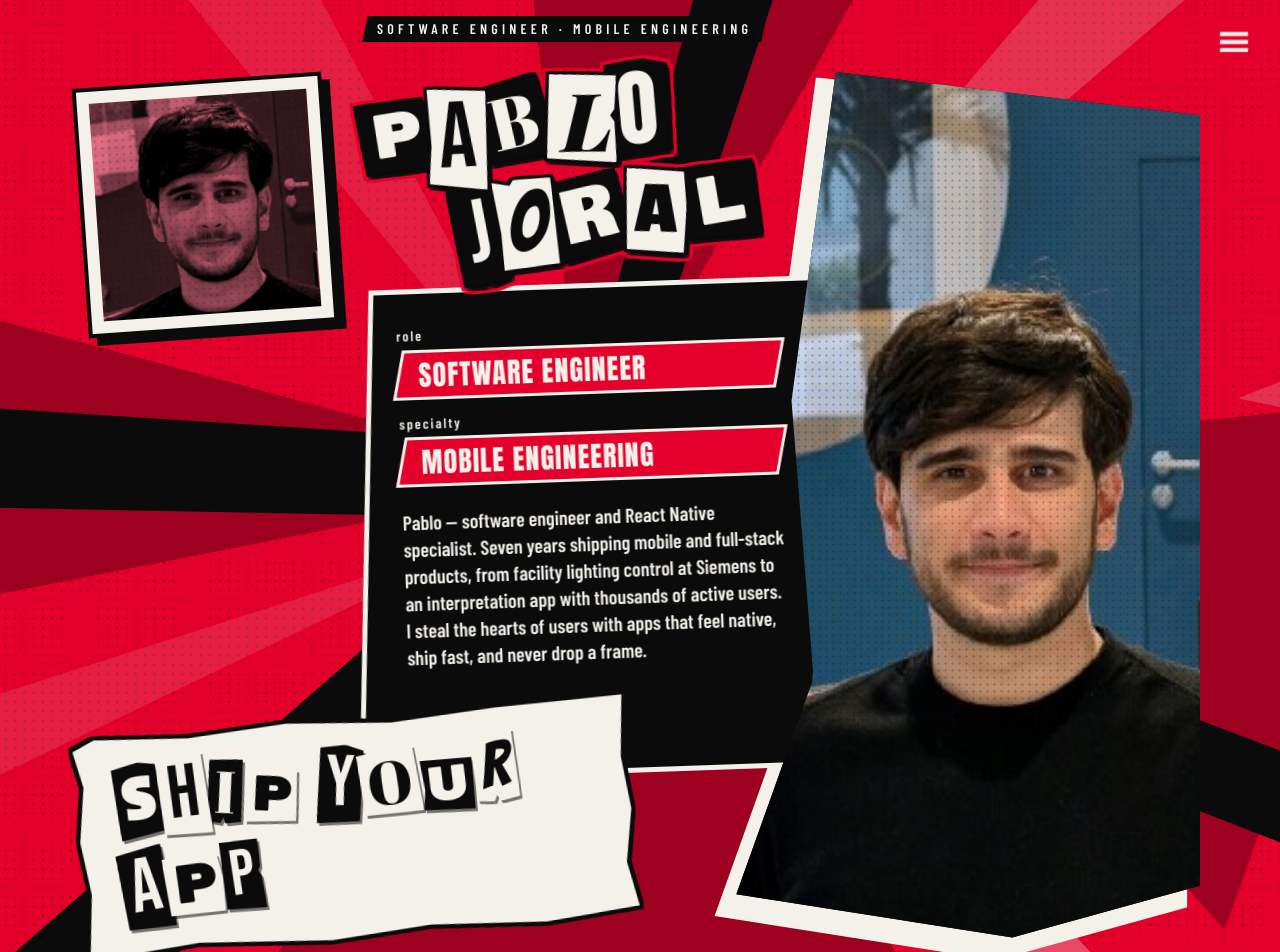
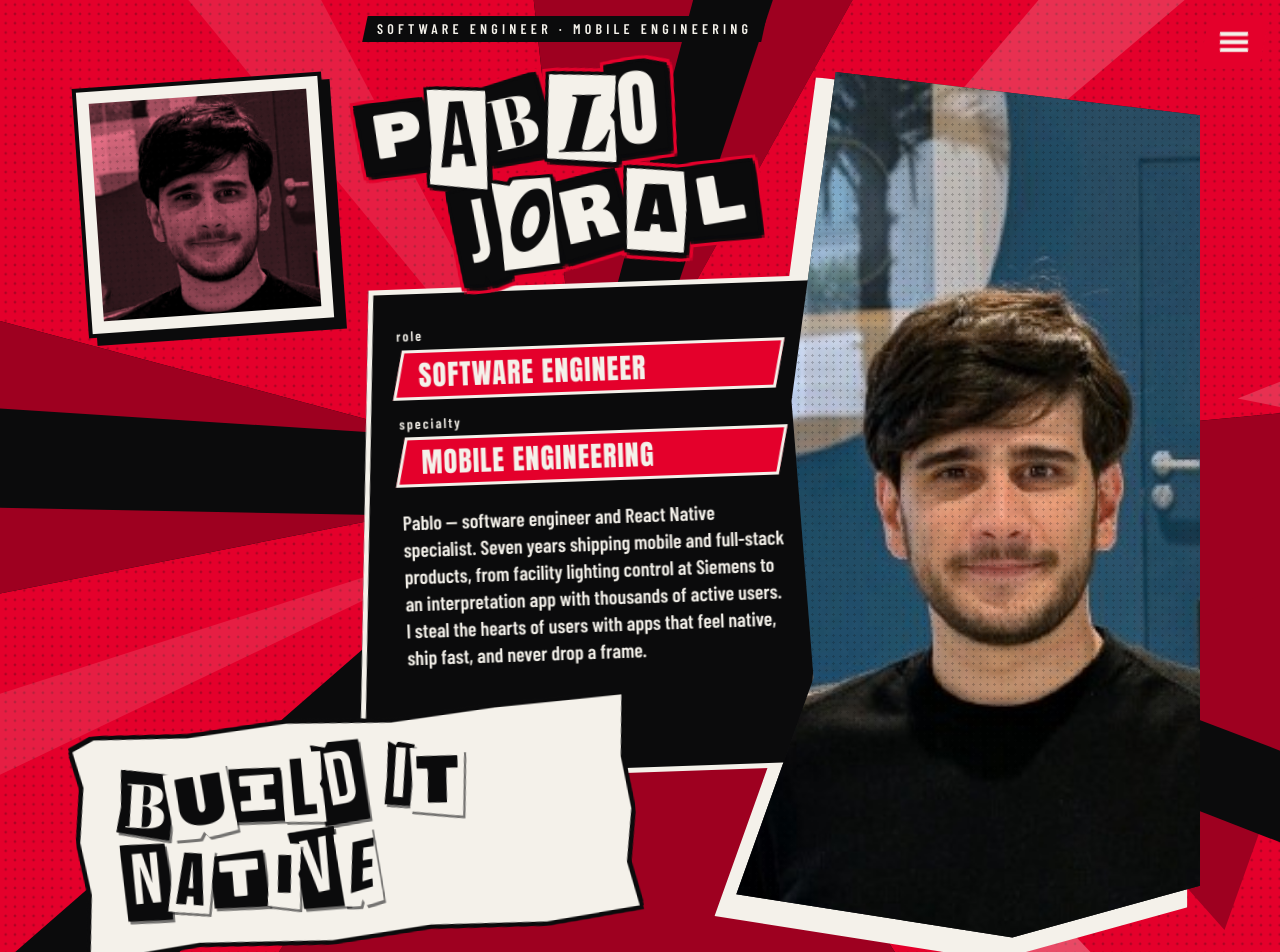
Before and after one commit to pablojoral/phantom-dev, a React (Vite) app: page / in a window 1280 px wide. Shown: the top 952 px of the page. Built offline with nearby package versions, Linux system fonts and the light colour scheme; a web font is replaced by a local one.

Commit message:
feat(hero): rotate through five papercut headlines

```diff
--- a/src/components/Hero/HeroHeadline.module.css
+++ b/src/components/Hero/HeroHeadline.module.css
@@ -1,22 +1,37 @@
 /* The torn sheet itself is PaperSheet; this module only lays out the headline on it. */
 .headline { justify-self: start; }
+/* Every phrase sits in the same cell, so the sheet is sized by the largest one and never shifts. */
 .title {
-  display: flex;
-  flex-wrap: wrap;
-  gap: .12em .3em;
+  display: grid;
   font-size: clamp(36px, 9vw, 64px);
   font-weight: 400;
   line-height: 1;
   text-transform: uppercase;
 }
+.phrase {
+  grid-area: 1 / 1;
+  display: flex;
+  flex-wrap: wrap;
+  align-content: start;
+  gap: .12em .3em;
+  visibility: hidden;
+}
+.active { visibility: visible; }
 .w { display: inline-flex; gap: .05em; white-space: nowrap; }
-.title :global(.rWrap) { animation: pop .3s calc(.3s + var(--i, 0) * 40ms) cubic-bezier(.2, .9, .3, 1.35) both; }
+
+/* In: letters pop in order. Out: they pop away in reverse, then the next phrase pops in. */
+.active :global(.rWrap) { animation: pop .3s calc(.3s + var(--i, 0) * 40ms) cubic-bezier(.2, .9, .3, 1.35) both; }
+.leaving :global(.rWrap) { animation: popOut .2s calc((var(--n, 1) - 1 - var(--i, 0)) * 25ms) cubic-bezier(.5, 0, .75, 0) both; }
 
 @keyframes pop {
   from { transform: scale(0); }
   to   { transform: scale(1); }
 }
+@keyframes popOut {
+  from { transform: scale(1); }
+  to   { transform: scale(0); }
+}
 
 @media (prefers-reduced-motion: reduce) {
-  .title :global(.rWrap) { animation: none; }
+  .active :global(.rWrap), .leaving :global(.rWrap) { animation: none; }
 }
--- a/src/components/Hero/HeroHeadline.tsx
+++ b/src/components/Hero/HeroHeadline.tsx
@@ -8,14 +8,24 @@ export interface HeroHeadlineProps {
   readonly className?: string | undefined;
 }
 
+/** Rotating papercut headline. Every phrase is stacked in one cell, so the sheet never changes size. */
 export const HeroHeadline = ({ className }: HeroHeadlineProps) => {
-  const { label, words } = useHeroHeadline();
+  const { label, phrases, sheetRef } = useHeroHeadline();
   return (
-    <PaperSheet className={cx(styles.headline, className)}>
+    <PaperSheet ref={sheetRef} className={cx(styles.headline, className)}>
       <h1 className={styles.title} aria-label={label}>
-        {words.map((word) => (
-          <span key={word.key} className={styles.w} aria-hidden="true">
-            <RansomText text={word.text} startIndex={word.startIndex} style="mix" />
+        {phrases.map((phrase) => (
+          <span
+            key={phrase.key}
+            className={cx(styles.phrase, phrase.active && styles.active, phrase.leaving && styles.leaving)}
+            style={phrase.style}
+            aria-hidden="true"
+          >
+            {phrase.words.map((word) => (
+              <span key={word.key} className={styles.w}>
+                <RansomText text={word.text} startIndex={word.startIndex} style="mix" />
+              </span>
+            ))}
           </span>
         ))}
       </h1>
--- /dev/null
+++ b/src/components/Hero/useHeadlineRotation.ts
@@ -0,0 +1,110 @@
+import { useEffect, useRef, useState } from 'react';
+import type { RefObject } from 'react';
+
+/** How long a phrase stays after its entrance has finished. */
+const HOLD_MS = 3200;
+/** Keep in sync with HeroHeadline.module.css: pop in (.3s + 40ms per letter, .3s), pop out (25ms per letter, .2s). */
+const ENTER_DELAY_MS = 300;
+const ENTER_STAGGER_MS = 40;
+const ENTER_DURATION_MS = 300;
+const LEAVE_STAGGER_MS = 25;
+const LEAVE_DURATION_MS = 200;
+const REDUCED_MOTION_QUERY = '(prefers-reduced-motion: reduce)';
+
+const enterMs = (letters: number): number => ENTER_DELAY_MS + Math.max(0, letters - 1) * ENTER_STAGGER_MS + ENTER_DURATION_MS;
+const leaveMs = (letters: number): number => Math.max(0, letters - 1) * LEAVE_STAGGER_MS + LEAVE_DURATION_MS;
+
+export interface HeadlineRotation {
+  /** Index of the phrase shown now. */
+  readonly index: number;
+  /** The shown phrase is popping out before the next one pops in. */
+  readonly leaving: boolean;
+}
+
+const matches = (query: string): boolean => typeof window !== 'undefined' && window.matchMedia(query).matches;
+
+/** True while any of the pause conditions hold: offscreen, tab hidden, hovered, or focus inside the hero. */
+const usePaused = (sheetRef: RefObject<HTMLElement | null>): boolean => {
+  const [offscreen, setOffscreen] = useState(false);
+  const [tabHidden, setTabHidden] = useState(() => typeof document !== 'undefined' && document.hidden);
+  const [hovered, setHovered] = useState(false);
+  const [focusInside, setFocusInside] = useState(false);
+
+  useEffect(() => {
+    const sheet = sheetRef.current;
+    if (sheet === null) return;
+    const hero = sheet.closest('header') ?? sheet;
+    const observer = new IntersectionObserver(([entry]) => setOffscreen(entry !== undefined && !entry.isIntersecting));
+    observer.observe(sheet);
+    const onVisibility = () => setTabHidden(document.hidden);
+    const onEnter = () => setHovered(true);
+    const onLeave = () => setHovered(false);
+    const onFocusChange = () => setFocusInside(hero.contains(document.activeElement));
+    // On focusout the next element is not focused yet; read it after the event.
+    let focusTimer: ReturnType<typeof setTimeout> | undefined;
+    const onFocusOut = () => {
+      focusTimer = setTimeout(onFocusChange, 0);
+    };
+    document.addEventListener('visibilitychange', onVisibility);
+    sheet.addEventListener('pointerenter', onEnter);
+    sheet.addEventListener('pointerleave', onLeave);
+    hero.addEventListener('focusin', onFocusChange);
+    hero.addEventListener('focusout', onFocusOut);
+    return () => {
+      observer.disconnect();
+      document.removeEventListener('visibilitychange', onVisibility);
+      sheet.removeEventListener('pointerenter', onEnter);
+      sheet.removeEventListener('pointerleave', onLeave);
+      hero.removeEventListener('focusin', onFocusChange);
+      hero.removeEventListener('focusout', onFocusOut);
+      clearTimeout(focusTimer);
+    };
+  }, [sheetRef]);
+
+  return offscreen || tabHidden || hovered || focusInside;
+};
+
+/**
+ * Cycles through the headline phrases: hold, pop the letters out, pop the next phrase in. A pause only
+ * stops a hold from ending (an exit already running finishes and the next phrase still enters), and the
+ * hold restarts in full on resume. Reduced motion: no rotation, the first phrase stays.
+ */
+export const useHeadlineRotation = (
+  letterCounts: ReadonlyArray<number>,
+  sheetRef: RefObject<HTMLElement | null>,
+): HeadlineRotation => {
+  const [state, setState] = useState<HeadlineRotation>({ index: 0, leaving: false });
+  const [reduced, setReduced] = useState(() => matches(REDUCED_MOTION_QUERY));
+  const paused = usePaused(sheetRef);
+  const enteredIndex = useRef<number | null>(null);
+  const count = letterCounts.length;
+
+  useEffect(() => {
+    const media = window.matchMedia(REDUCED_MOTION_QUERY);
+    const onChange = () => setReduced(media.matches);
+    media.addEventListener('change', onChange);
+    return () => media.removeEventListener('change', onChange);
+  }, []);
+
+  // Exit running: finish it and move on, even while paused.
+  useEffect(() => {
+    if (!state.leaving) return;
+    const timer = setTimeout(
+      () => setState({ index: (state.index + 1) % count, leaving: false }),
+      leaveMs(letterCounts[state.index] ?? 0),
+    );
+    return () => clearTimeout(timer);
+  }, [state, count, letterCounts]);
+
+  // Hold: only runs while not paused; the first run for a phrase also waits for its entrance.
+  useEffect(() => {
+    if (state.leaving || reduced || paused || count < 2) return;
+    const firstRun = enteredIndex.current !== state.index;
+    enteredIndex.current = state.index;
+    const delay = (firstRun ? enterMs(letterCounts[state.index] ?? 0) : 0) + HOLD_MS;
+    const timer = setTimeout(() => setState({ index: state.index, leaving: true }), delay);
+    return () => clearTimeout(timer);
+  }, [state, reduced, paused, count, letterCounts]);
+
+  return reduced ? { index: 0, leaving: false } : state;
+};
--- a/src/components/Hero/useHeroHeadline.ts
+++ b/src/components/Hero/useHeroHeadline.ts
@@ -1,19 +1,31 @@
-import { useMemo } from 'react';
-import { heroHeadline } from '../../content/profile.ts';
+import { useMemo, useRef } from 'react';
+import type { CSSProperties, RefObject } from 'react';
+import { heroHeadlines } from '../../content/profile.ts';
 import { ransomLetterCount, toRansom } from '../RansomText/toRansom.ts';
+import { useHeadlineRotation } from './useHeadlineRotation.ts';
 
 export interface RansomWord {
   readonly key: string;
   /** Ransom-syntax string for `RansomText`. */
   readonly text: string;
-  /** First `--i` for this word, so the stagger runs across the whole headline. */
+  /** First `--i` for this word, so the stagger runs across the whole phrase. */
   readonly startIndex: number;
 }
 
+export interface HeadlinePhrase {
+  readonly key: string;
+  readonly words: ReadonlyArray<RansomWord>;
+  /** `--n`: letter count, for the reverse pop-out stagger. */
+  readonly style: CSSProperties;
+  readonly active: boolean;
+  readonly leaving: boolean;
+}
+
 export interface HeroHeadlineView {
-  /** Accessible name, e.g. "Ship your app". */
+  /** Stable accessible name: the first phrase ("Ship your app"). */
   readonly label: string;
-  readonly words: ReadonlyArray<RansomWord>;
+  readonly phrases: ReadonlyArray<HeadlinePhrase>;
+  readonly sheetRef: RefObject<HTMLDivElement | null>;
 }
 
 const toRansomWords = (phrase: string): ReadonlyArray<RansomWord> => {
@@ -28,5 +40,29 @@ const toRansomWords = (phrase: string): ReadonlyArray<RansomWord> => {
     });
 };
 
-export const useHeroHeadline = (): HeroHeadlineView =>
-  useMemo(() => ({ label: heroHeadline, words: toRansomWords(heroHeadline) }), []);
+const PHRASES = heroHeadlines.map((text) => ({
+  key: text,
+  words: toRansomWords(text),
+  letters: ransomLetterCount(text),
+}));
+const LETTER_COUNTS: ReadonlyArray<number> = PHRASES.map((phrase) => phrase.letters);
+
+export const useHeroHeadline = (): HeroHeadlineView => {
+  const sheetRef = useRef<HTMLDivElement>(null);
+  const { index, leaving } = useHeadlineRotation(LETTER_COUNTS, sheetRef);
+  const phrases = useMemo(
+    () =>
+      PHRASES.map(
+        (phrase, i): HeadlinePhrase => ({
+          key: phrase.key,
+          words: phrase.words,
+          // Custom property: CSSProperties has no slot for it.
+          style: { '--n': phrase.letters } as CSSProperties,
+          active: i === index,
+          leaving: i === index && leaving,
+        }),
+      ),
+    [index, leaving],
+  );
+  return { label: heroHeadlines[0], phrases, sheetRef };
+};
--- a/src/content/profile.ts
+++ b/src/content/profile.ts
@@ -60,8 +60,8 @@ export const photo = { src: asset('/profile.jpg'), alt: name } as const;
 /** Optional papercut word pinned to the framed mugshot's corner (e.g. 'Hello'); an empty string shows no label. */
 export const mugshotLabel = '';
 export const tagline = 'Software Engineer · Mobile Engineering';
-/** Papercut headline on the hero's torn sheet (the page's <h1>). */
-export const heroHeadline = 'Ship your app';
+/** Papercut headlines on the hero sheet; they rotate in order. The first is the page's <h1> accessible name. */
+export const heroHeadlines = ['Ship your app', 'Build it native', 'Push to prod', 'Launch faster', 'Never drop a frame'] as const;
 /** Papercut headline on the contact scene's torn sheet, with the small label above it. */
 export const contactHeadline = "Let's ship it";
 export const contactKicker = 'Your next release starts here';
```
Also changed, not shown: src/components/PaperSheet/PaperSheet.tsx (+5 -3 lines), 1 other file (tests, documents, lock files or other folders).
